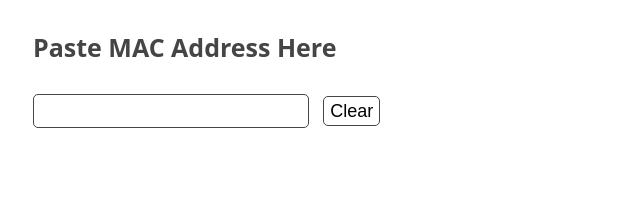
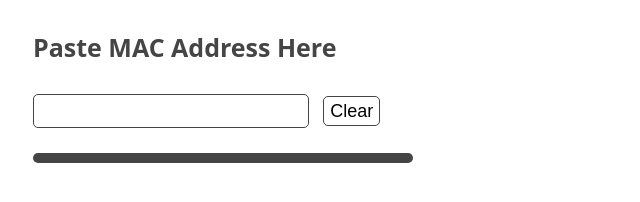
Before and after one commit to rkbcode/MACAddressConverter, a plain HTML site: page index.html in a window 1280 px wide. In both pictures the pointer is over the element 223 px from the left and 158 px from the top of the page. Shown: the whole page, without its empty margins (0-640 px from the left). Drawn offline with Linux system fonts and the light colour scheme.

Commit message:
Add background color to output MACs

```diff
--- a/style.css
+++ b/style.css
@@ -52,5 +52,6 @@ body {
 .outputMac:hover {
     background-color: 454545;
     color: white;
+    background-color: #454545;
     cursor: pointer;
 }
```
